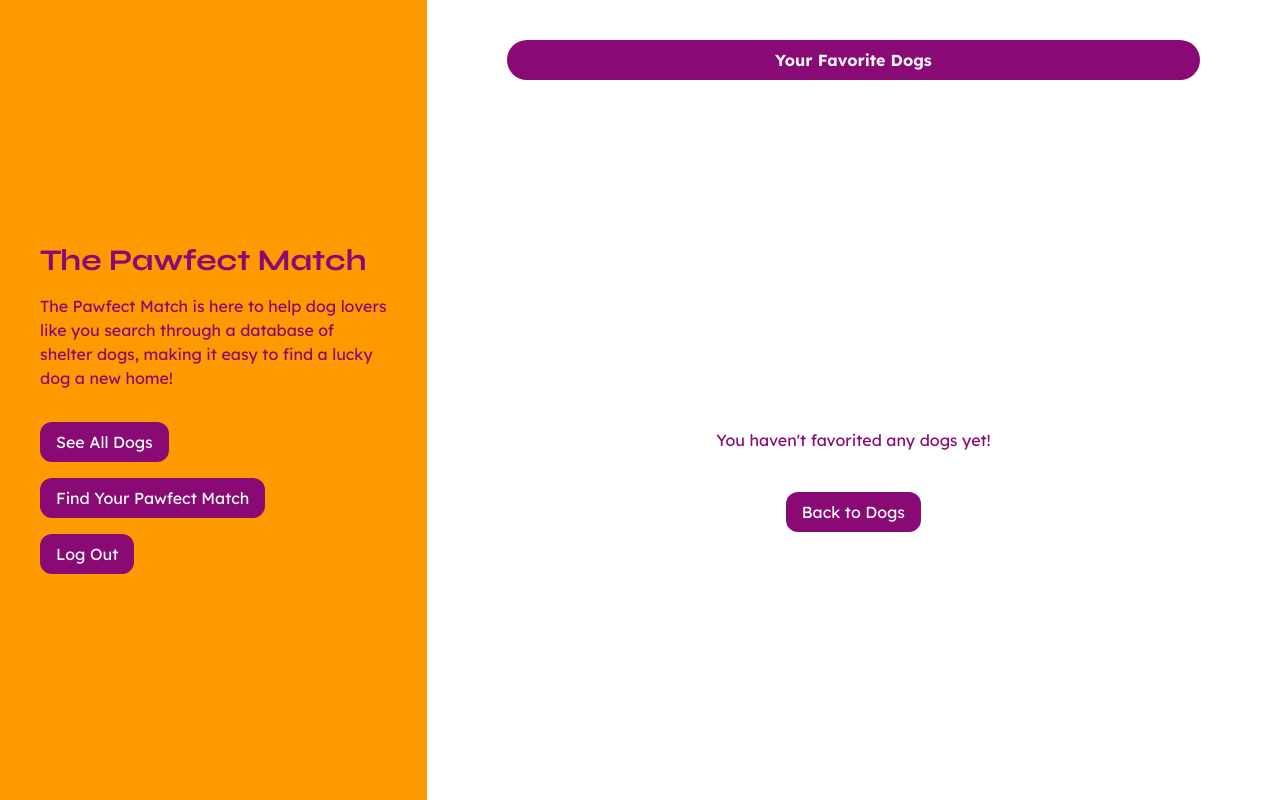
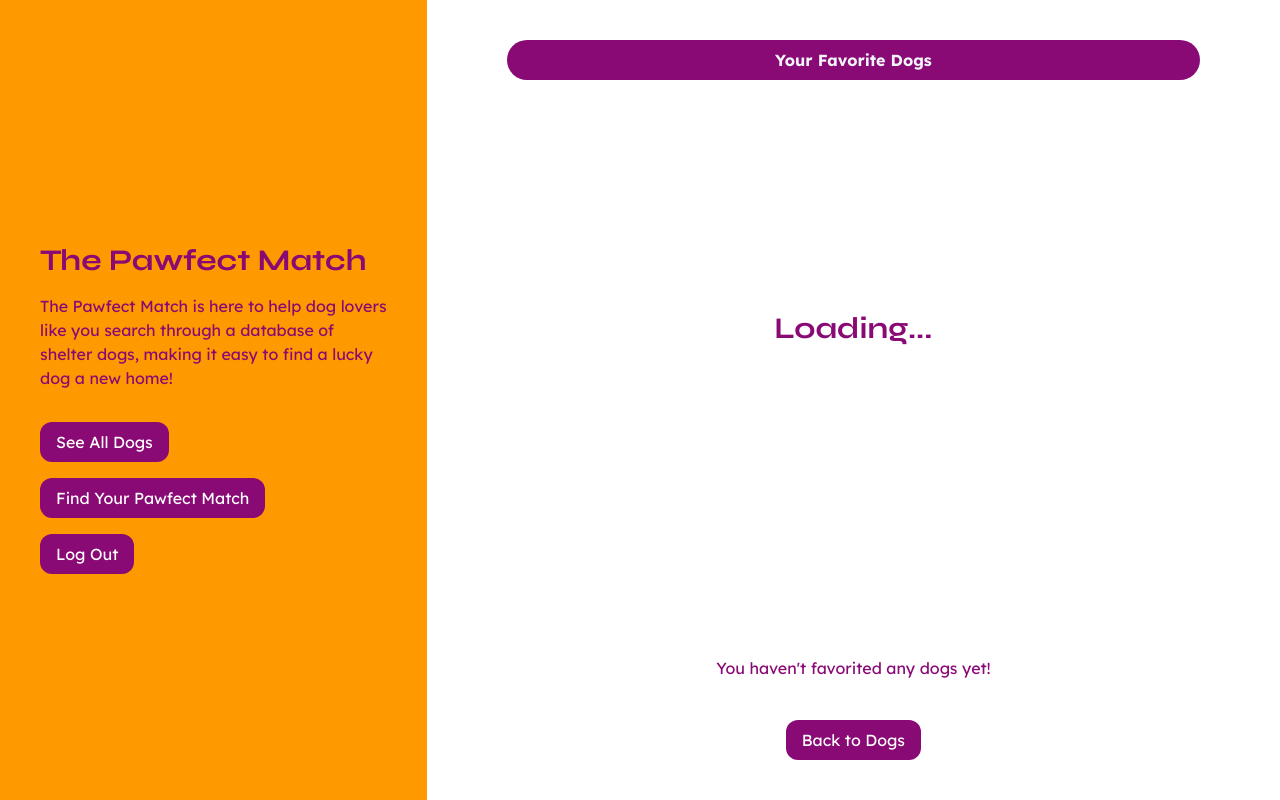
Before and after one commit to elisetvy/fetch-frontend-takehome, a React (Vite) app: page /favorites in a window 1280 px wide. Built offline with nearby package versions, Linux system fonts and the light colour scheme; sample sign-in values are in the browser's storage.

Commit message:
Add loading element

```diff
--- a/src/components/Favorites/Favorites.tsx
+++ b/src/components/Favorites/Favorites.tsx
@@ -12,6 +12,7 @@ import Api from "../api";
 function Favorites({ favorites, setFavorites }: FavoritesProps) {
   const [dogs, setDogs] = useState<DogType[]>([]);
   const [match, setMatch] = useState<DogType | null>(null);
+  const [loading, setLoading] = useState<boolean>(true);
 
   /** Gets all favorited dogs from IDs array. */
   useEffect(() => {
@@ -19,6 +20,7 @@ function Favorites({ favorites, setFavorites }: FavoritesProps) {
       try {
         const dogs = await Api.fetchDogs(JSON.parse(favorites));
         setDogs(dogs);
+        setLoading(false);
       } catch (err) {
         console.log(err);
       }
@@ -51,6 +53,11 @@ function Favorites({ favorites, setFavorites }: FavoritesProps) {
       <div className="flex-shrink-0 Lexend bg-purple text-slate-100 px-2 py-2 rounded-full w-full">
         <p className="font-bold text-center">Your Favorite Dogs</p>
       </div>
+      {loading ? (
+        <div className="h-full flex justify-center items-center text-3xl font-bold text-purple">
+          Loading...
+        </div>
+      ) : (
         <div className="mt-10 grid grid-cols-3 gap-6 overflow-scroll overflow-x-hidden px-6">
           {match ? (
             <div className="col-start-2">
@@ -66,6 +73,7 @@ function Favorites({ favorites, setFavorites }: FavoritesProps) {
             </>
           )}
         </div>
+      )}
       <div className="empty:hidden flex-grow flex justify-center items-center mt-10 text-center">
         {(!favorites || favorites == "[]") && (
           <div className="text-center">
```
Lines whose indentation alone changed are shown as unchanged.
